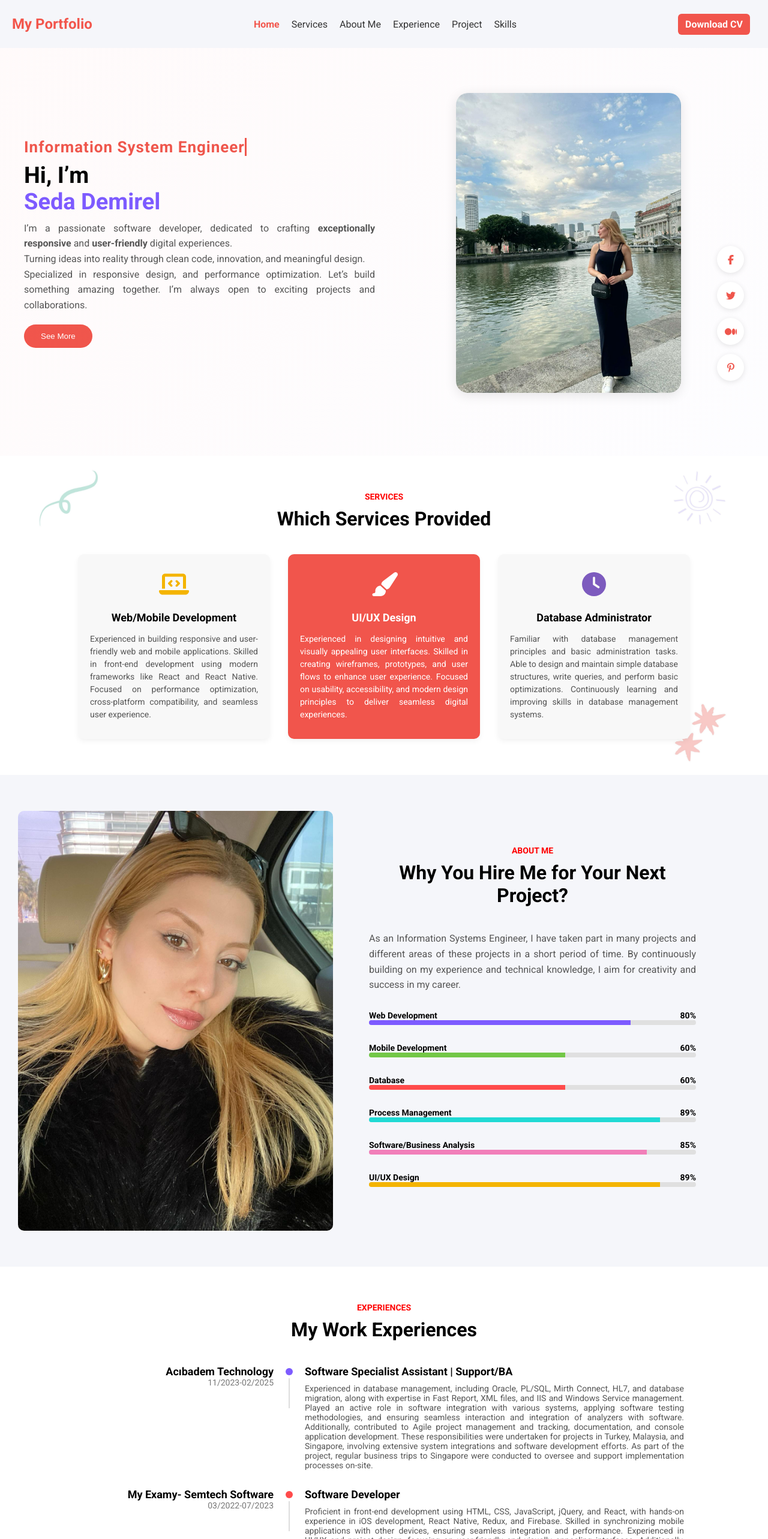
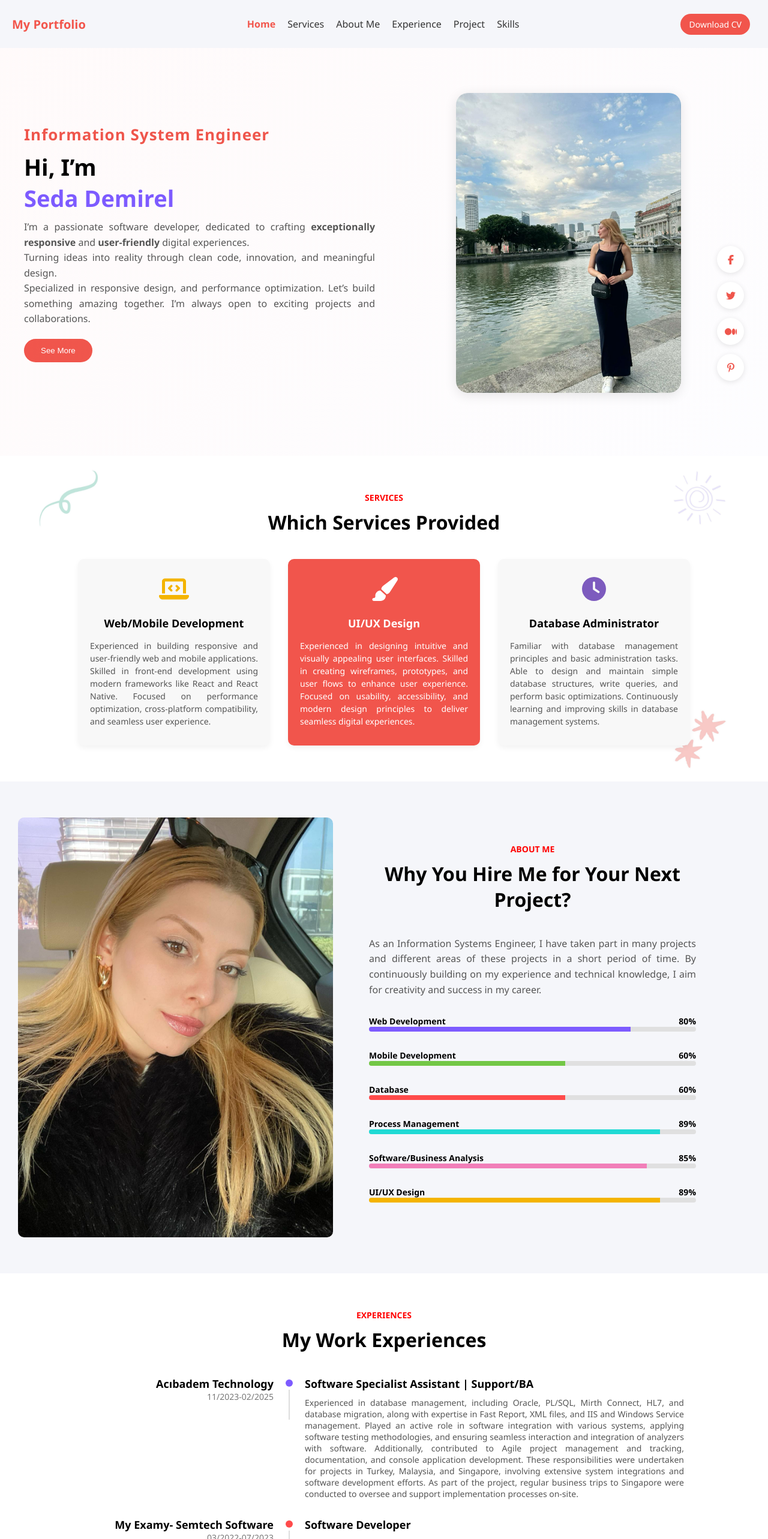
Before and after one commit to sedademirels/mycv, a React (Vite) app: page / in a window 1280 px wide. Shown: the top 2566 px of the page at 60% size. Built offline with nearby package versions, Linux system fonts and the light colour scheme.

Commit message:
animasyonlar eklendi.

```diff
--- a/index.html
+++ b/index.html
@@ -1,14 +1,22 @@
 <!doctype html>
 <html lang="en">
+
 <head>
   <meta charset="UTF-8" />
   <link rel="icon" type="image/svg+xml" href="/vite.svg" />
   <link href="https://fonts.googleapis.com/css2?family=Roboto:wght@300;400;500;700&display=swap" rel="stylesheet">
+  <link rel="preconnect" href="https://fonts.googleapis.com">
+  <link rel="preconnect" href="https://fonts.gstatic.com" crossorigin>
+  <link
+    href="https://fonts.googleapis.com/css2?family=Nunito:ital,wght@0,200..1000;1,200..1000&family=Poppins:wght@400;500;600&display=swap"
+    rel="stylesheet">
   <meta name="viewport" content="width=device-width, initial-scale=1.0" />
   <title>My portfolio</title>
 </head>
+
 <body>
   <div id="root"></div>
   <script type="module" src="/src/main.jsx"></script>
 </body>
+
 </html>
--- a/package.json
+++ b/package.json
@@ -14,6 +14,7 @@
     "@fortawesome/free-regular-svg-icons": "^6.7.2",
     "@fortawesome/free-solid-svg-icons": "^6.7.2",
     "@fortawesome/react-fontawesome": "^0.2.2",
+    "framer-motion": "^12.8.2",
     "react": "^19.0.0",
     "react-dom": "^19.0.0",
     "react-icons": "^5.5.0",
--- a/src/index.css
+++ b/src/index.css
@@ -3,7 +3,7 @@
     padding: 0;
 }
 body {
-  font-family: 'Roboto', sans-serif;
+  font-family:'Segoe UI', Tahoma, Geneva, Verdana, sans-serif;
 }
 
 html, body {
--- a/src/pages/About/About.jsx
+++ b/src/pages/About/About.jsx
@@ -2,6 +2,7 @@ import React from 'react'
 import '../About/About.css'
 import photome from '../../assets/photome.jpeg'
 import { Element } from 'react-scroll';
+import { motion } from 'framer-motion';
 
 
 const skills = [
@@ -16,7 +17,7 @@ const skills = [
 
 function About() {
   return (
-        <Element name="about" className="about-me">
+    <Element name="about" className="about-me">
       <div className='about-left'>
         <img src={photome} alt='profile' className='profile-img' />
         <span className='quote-icon'></span>
@@ -36,7 +37,14 @@ function About() {
               <span>{skill.percentage}%</span>
             </div>
             <div className="progress-bar">
-              <div className="progress-fill" style={{ width: `${skill.percentage}%`, backgroundColor: skill.color }}></div>
+              <motion.div
+                className="progress-fill"
+                initial={{ width: 0 }}
+                whileInView={{ width: `${skill.percentage}%` }}
+                transition={{ duration: 1, delay: index * 0.2 }}
+                viewport={{ once: true }}
+                style={{ backgroundColor: skill.color }}
+              />
             </div>
           </div>
         ))}
--- a/src/pages/Experience/Experience.jsx
+++ b/src/pages/Experience/Experience.jsx
@@ -1,6 +1,7 @@
-import React from 'react'
-import '../Experience/Experience.css'
-import { Element } from 'react-scroll'; // en üste ekle
+import React from 'react';
+import '../Experience/Experience.css';
+import { Element } from 'react-scroll';
+import { motion } from 'framer-motion';
 
 const experiences = [
   {
@@ -45,17 +46,24 @@ function Experience() {
 
       <div className="experience-container">
         {experiences.map((exp, index) => (
-          <div key={index} className="experience-item">
+          <motion.div
+            key={index}
+            className="experience-item"
+            initial={{ opacity: 0, y: 50 }}
+            whileInView={{ opacity: 1, y: 0 }}
+            transition={{ duration: 0.6, delay: index * 0.2 }}
+            viewport={{ once: true }}
+          >
             {/* Sol: Şirket ve tarih */}
             <div className="company-info">
               <h3>{exp.company}</h3>
               <p className="date">{exp.date}</p>
             </div>
 
-            {/* Orta: Zikzaklı çizgi ve renkli nokta */}
+            {/* Orta: Çizgi ve nokta */}
             <div className="timeline">
               <span className="dot" style={{ backgroundColor: exp.color }}></span>
-              {index !== experiences.length && <div className="line"></div>}
+              {index !== experiences.length - 1 && <div className="line"></div>}
             </div>
 
             {/* Sağ: Pozisyon ve açıklama */}
@@ -63,11 +71,11 @@ function Experience() {
               <h3>{exp.position}</h3>
               <p>{exp.description}</p>
             </div>
-          </div>
+          </motion.div>
         ))}
       </div>
     </Element>
-  )
+  );
 }
 
-export default Experience
+export default Experience;
--- a/src/pages/Navbar/Navbar.css
+++ b/src/pages/Navbar/Navbar.css
@@ -12,7 +12,7 @@
   }
 
   .logo {
-    font-size: 24px;
+    font-size: 20px;
     font-weight: bold;
     color: #F2564C;
   }
@@ -51,19 +51,25 @@
   }
 
   .cv-button {
+    display: inline-flex; /* Flex yapısı + a etiketi uyumu */
+    align-items: center;  /* Dikeyde ortala */
+    justify-content: center; /* Yatayda ortala */
+
     background-color: #F1554C;
     color: white;
-    padding: 8px 12px;
-    border-radius: 6px;
+    padding: 8px 14px;
+    border-radius: 18px;
     text-decoration: none;
-    font-weight: bold;
     transition: background 0.3s ease;
+    font-size: 14px;
     margin-right: 50px;
+    cursor: pointer;
   }
 
   .cv-button:hover {
-    background-color: black;
+    background-color: #88AED5;
   }
+
 
   /* 📱 Mobil görünüm */
   @media (max-width: 768px) {
--- a/src/pages/Projects/Project.jsx
+++ b/src/pages/Projects/Project.jsx
@@ -1,7 +1,7 @@
-import React from 'react'
-import '../Projects/Project.css'
+import React from 'react';
+import '../Projects/Project.css';
 import { Element } from 'react-scroll';
-
+import { motion } from 'framer-motion'; // Animasyon için eklendi
 
 const ProjectData = [
   {
@@ -22,36 +22,40 @@ const ProjectData = [
     description: "I contributed to the My Examy project at Semtech Software, primarily during my student years. I played a key role in mobile development, completing various tasks and developing a significant portion of the mobile application. React Native was used to build the user interfaces, ensuring a seamless user experience. The project I contributed to is currently available on the App Store.",
     color: "#73c746",
   },
-]
+];
 
 function Project() {
   return (
     <Element name="project" className="projects">
-
       <div className='projects-description'>
         <p className='project-title'>Projects</p>
         <h2 className='project-subtitle'>My Projects</h2>
+      </div>
 
-      </div>
       <div className='project-container'>
-        {ProjectData.map((project, id) => (
-          <div key={id} className='project-card'>
+        {ProjectData.map((project, index) => (
+          <motion.div
+            key={project.id}
+            className='project-card'
+            initial={{ opacity: 0, y: 40 }}
+            whileInView={{ opacity: 1, y: 0 }}
+            transition={{ duration: 0.6, delay: index * 0.2 }}
+            viewport={{ once: true }}
+          >
             <div className='timelinepro'>
               <span className='dotpro' style={{ background: project.color }}></span>
-              {id !== ProjectData.length && <div className="lines"></div>}
+              {index !== ProjectData.length - 1 && <div className="lines"></div>}
             </div>
 
             <div className='right-info'>
               <h3>{project.title}</h3>
               <p>{project.description}</p>
             </div>
-          </div>
-
-
+          </motion.div>
         ))}
       </div>
     </Element>
-  )
+  );
 }
 
-export default Project
+export default Project;
```
Also changed, not shown: 1 other file (tests, documents, lock files or other folders). Lines whose indentation alone changed are shown as unchanged.
